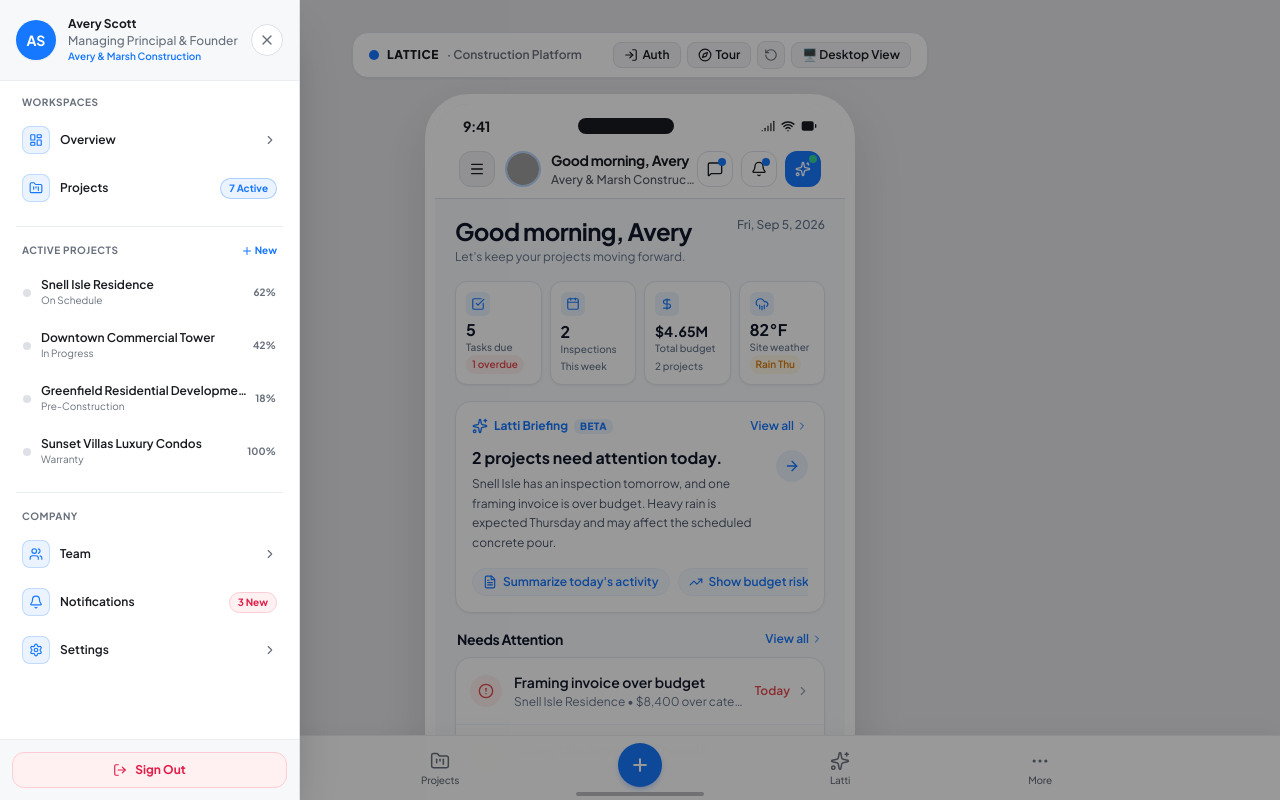
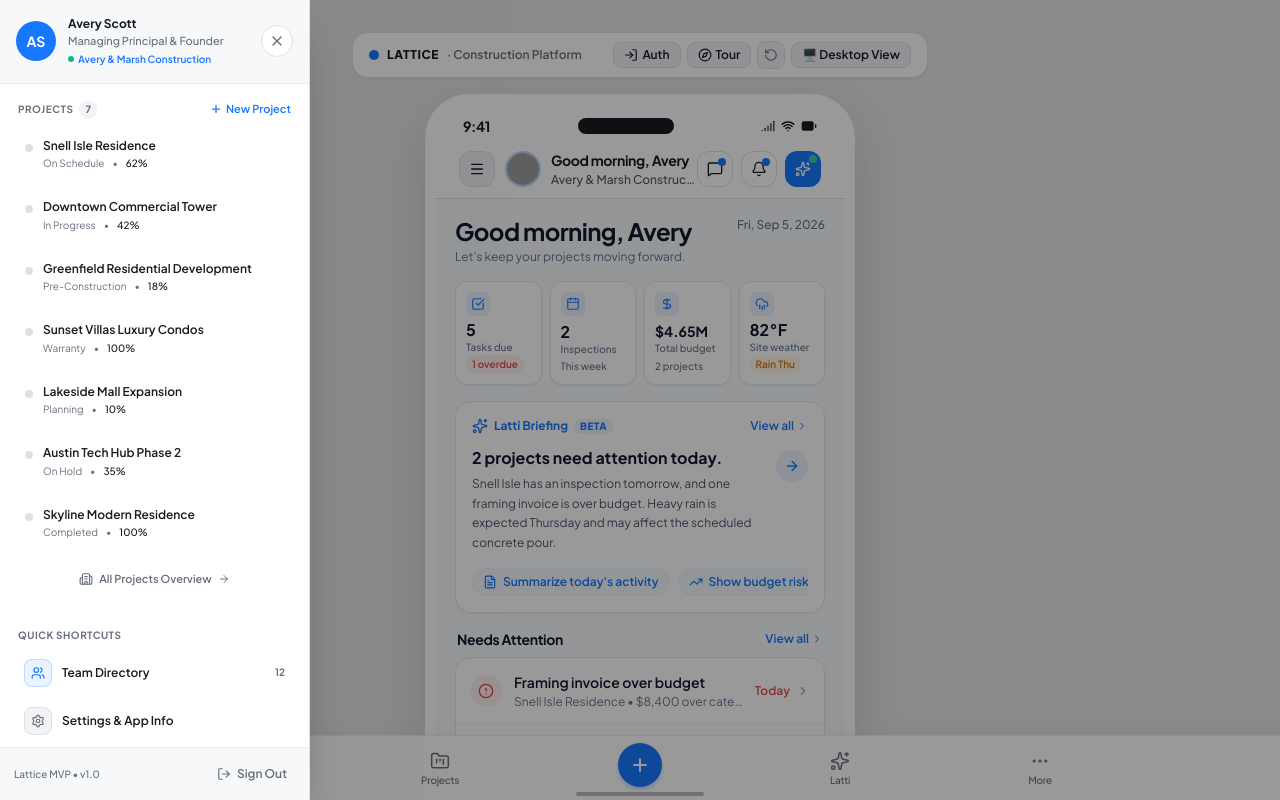
Before and after one commit to BeingSazzad/Construction-Project-Management, a React (Vite) app: page / in a window 1280 px wide. Both pictures are taken after a click on the button 477 px from the left and 169 px from the top of the page. Shown: the top 800 px of the page. Built offline with nearby package versions, Linux system fonts and the light colour scheme; grey boxes are pictures that could not be loaded.

Commit message:
feat(nav): clean up SideDrawer to minimal MVP architecture, remove redundant Workspaces and Notifications

```diff
--- a/src/components/common/SideDrawer.tsx
+++ b/src/components/common/SideDrawer.tsx
@@ -1,8 +1,7 @@
 import React from 'react';
 import { User, Project } from '../../types';
 import {
-  X, Users, Settings, LogOut, ChevronRight,
-  FolderKanban, LayoutDashboard, Plus, Bell
+  X, Users, Settings, LogOut, Plus, Check, ArrowRight, Building2
 } from 'lucide-react';
 
 interface SideDrawerProps {
@@ -28,7 +27,6 @@ export const SideDrawer: React.FC<SideDrawerProps> = ({
   onNavigateTab,
   onOpenCreateProject,
   onSignOut,
-  unreadNotifsCount = 0,
 }) => {
   if (!isOpen) return null;
 
@@ -52,103 +50,67 @@ export const SideDrawer: React.FC<SideDrawerProps> = ({
         className="absolute inset-0 bg-black/40 backdrop-blur-xs transition-opacity"
       />
 
-      {/* Drawer Panel (Apple Light Theme) */}
+      {/* Minimal MVP Drawer Panel */}
       <div
-        className="relative w-[300px] max-w-[85%] bg-white border-r border-[#DDE1E7] h-full shadow-2xl flex flex-col z-10 overflow-hidden text-[#171A1F] animate-slide-in"
+        className="relative w-[310px] max-w-[85%] bg-white border-r border-[#DDE1E7] h-full shadow-2xl flex flex-col z-10 overflow-hidden text-[#171A1F] animate-slide-in"
       >
         {/* ─── Profile Header ─── */}
         <div className="flex items-center gap-3 p-4 border-b border-[#EAEDF1] bg-[#F7F8FA]">
-          <div className="w-10 h-10 rounded-full bg-[#1677FF] text-white font-bold text-sm flex items-center justify-center shadow-sm flex-shrink-0">
+          <div className="w-10 h-10 rounded-full bg-[#1677FF] text-white font-bold text-sm flex items-center justify-center shadow-xs flex-shrink-0">
             {getInitials(currentUser.name)}
           </div>
           <div className="flex-1 min-w-0">
             <p className="text-xs font-bold text-[#171A1F] truncate leading-tight">
               {currentUser.name || 'Avery Scott'}
             </p>
-            <p className="text-xs text-[#68707C] font-medium truncate mt-0.5">
+            <p className="text-[11px] text-[#68707C] font-medium truncate mt-0.5">
               {currentUser.roleTitle || 'Managing Principal'}
             </p>
-            <p className="text-[10px] text-[#1677FF] font-semibold truncate">
+            <p className="text-[10px] text-[#1677FF] font-semibold truncate mt-0.5 flex items-center gap-1">
+              <span className="w-1.5 h-1.5 rounded-full bg-emerald-500 inline-block" />
               Avery &amp; Marsh Construction
             </p>
           </div>
           <button
             onClick={onClose}
             className="w-8 h-8 rounded-full bg-white border border-[#DDE1E7] text-[#68707C] hover:text-[#171A1F] flex items-center justify-center transition-colors cursor-pointer flex-shrink-0 active:scale-95 shadow-2xs"
-            title="Close Menu"
+            title="Close"
           >
             <X className="w-4 h-4" />
           </button>
         </div>
 
-        {/* ─── Navigation Body ─── */}
-        <div className="flex-1 overflow-y-auto px-3 py-3.5 flex flex-col gap-4">
+        {/* ─── Body Content ─── */}
+        <div className="flex-1 overflow-y-auto px-3.5 py-4 flex flex-col gap-4">
 
-          {/* 1. WORKSPACES */}
-          <div className="flex flex-col gap-1">
-            <span className="text-[10px] font-bold uppercase tracking-wider text-[#68707C] px-2.5 pb-1 block">
-              Workspaces
-            </span>
-
-            {/* Overview */}
-            <button
-              onClick={() => go('home')}
-              className="w-full flex items-center justify-between px-2.5 py-2 rounded-xl hover:bg-[#F2F2F7] text-[#171A1F] font-medium transition-all text-left cursor-pointer group active:scale-[0.99]"
-            >
-              <div className="flex items-center gap-2.5 min-w-0">
-                <div className="w-7 h-7 rounded-lg bg-[#EAF3FF] border border-[#1677FF]/20 flex items-center justify-center flex-shrink-0 text-[#1677FF]">
-                  <LayoutDashboard className="w-3.5 h-3.5" />
-                </div>
-                <span className="text-xs font-semibold text-[#171A1F] group-hover:text-[#1677FF] transition-colors">
-                  Overview
+          {/* 1. PROJECTS SWITCHER (Primary Core Feature) */}
+          <div className="flex flex-col gap-2">
+            <div className="flex items-center justify-between px-1">
+              <div className="flex items-center gap-1.5">
+                <span className="text-[10px] font-bold uppercase tracking-wider text-[#68707C]">
+                  Projects
+                </span>
+                <span className="text-[10px] font-bold px-1.5 py-0.5 rounded-full bg-[#F2F2F7] text-[#68707C]">
+                  {projects.length}
                 </span>
               </div>
-              <ChevronRight className="w-3.5 h-3.5 text-[#68707C] group-hover:text-[#1677FF] group-hover:translate-x-0.5 transition-all" />
-            </button>
-
-            {/* Projects */}
-            <button
-              onClick={() => go('projects')}
-              className="w-full flex items-center justify-between px-2.5 py-2 rounded-xl hover:bg-[#F2F2F7] text-[#171A1F] font-medium transition-all text-left cursor-pointer group active:scale-[0.99]"
-            >
-              <div className="flex items-center gap-2.5 min-w-0">
-                <div className="w-7 h-7 rounded-lg bg-[#EAF3FF] border border-[#1677FF]/20 flex items-center justify-center flex-shrink-0 text-[#1677FF]">
-                  <FolderKanban className="w-3.5 h-3.5" />
-                </div>
-                <span className="text-xs font-semibold text-[#171A1F] group-hover:text-[#1677FF] transition-colors">
-                  Projects
-                </span>
-              </div>
-              <span className="text-[10px] font-bold px-2 py-0.5 rounded-full bg-[#EAF3FF] text-[#1677FF] border border-[#1677FF]/30">
-                {projects.length > 0 ? `${projects.length} Active` : 'All'}
-              </span>
-            </button>
-          </div>
-
-          <div className="h-px bg-[#EAEDF1] mx-1" />
-
-          {/* 2. ACTIVE PROJECTS SWITCHER */}
-          <div className="flex flex-col gap-1.5">
-            <div className="flex items-center justify-between px-2.5 pb-1">
-              <span className="text-[10px] font-bold uppercase tracking-wider text-[#68707C]">
-                Active Projects
-              </span>
               {onOpenCreateProject && (
                 <button
                   onClick={() => {
                     onClose();
                     onOpenCreateProject();
                   }}
-                  className="text-[10px] font-bold text-[#1677FF] hover:underline flex items-center gap-0.5 cursor-pointer"
+                  className="text-[11px] font-semibold text-[#1677FF] hover:text-[#0958D9] flex items-center gap-1 cursor-pointer transition-colors"
                 >
-                  <Plus className="w-3 h-3" />
-                  <span>New</span>
+                  <Plus className="w-3 h-3 stroke-[2.5]" />
+                  <span>New Project</span>
                 </button>
               )}
             </div>
 
-            <div className="flex flex-col gap-1">
-              {projects.slice(0, 4).map((p) => {
+            {/* Clean Project Items */}
+            <div className="flex flex-col gap-1.5">
+              {projects.map((p) => {
                 const isActive = activeProject?.id === p.id;
                 return (
                   <button
@@ -161,45 +123,60 @@ export const SideDrawer: React.FC<SideDrawerProps> = ({
                       }
                       onClose();
                     }}
-                    className={`w-full flex items-center justify-between px-2.5 py-2 rounded-xl text-left cursor-pointer transition-all active:scale-[0.99] group ${
+                    className={`w-full flex items-center justify-between p-2.5 rounded-xl text-left cursor-pointer transition-all active:scale-[0.99] group ${
                       isActive
-                        ? 'bg-[#EAF3FF] border border-[#1677FF]/30 text-[#1677FF]'
+                        ? 'bg-[#EAF3FF] border border-[#1677FF]/30 text-[#1677FF] shadow-2xs'
                         : 'hover:bg-[#F2F2F7] text-[#171A1F] border border-transparent'
                     }`}
                   >
-                    <div className="flex items-center gap-2.5 min-w-0 flex-1">
-                      <div className={`w-2 h-2 rounded-full flex-shrink-0 ${
-                        isActive ? 'bg-[#1677FF] shadow-xs shadow-blue-500/50' : 'bg-[#DDE1E7] group-hover:bg-[#68707C]'
+                    <div className="flex items-start gap-2.5 min-w-0 flex-1">
+                      <div className={`w-2 h-2 rounded-full mt-1.5 flex-shrink-0 ${
+                        isActive ? 'bg-[#1677FF] ring-2 ring-blue-200' : 'bg-[#DDE1E7] group-hover:bg-[#68707C]'
                       }`} />
                       <div className="min-w-0 flex-1">
-                        <p className={`text-xs font-semibold truncate ${
+                        <p className={`text-xs font-semibold leading-snug break-words ${
                           isActive ? 'text-[#1677FF]' : 'text-[#171A1F] group-hover:text-[#1677FF]'
                         }`}>
                           {p.name}
                         </p>
-                        <p className="text-[10px] text-[#68707C] truncate">
-                          {p.status || 'In Progress'}
-                        </p>
+                        <div className="flex items-center gap-2 mt-0.5 text-[10px] text-[#68707C]">
+                          <span className="truncate">{p.status || 'In Progress'}</span>
+                          <span>•</span>
+                          <span className="font-medium text-[#171A1F]">{p.progress}%</span>
+                        </div>
                       </div>
                     </div>
-                    <span className="text-[10px] font-bold text-[#68707C] ml-2 flex-shrink-0">
-                      {p.progress}%
-                    </span>
+
+                    {isActive && (
+                      <div className="ml-2 flex-shrink-0 w-5 h-5 rounded-full bg-[#1677FF]/10 text-[#1677FF] flex items-center justify-center">
+                        <Check className="w-3 h-3 stroke-[3]" />
+                      </div>
+                    )}
                   </button>
                 );
               })}
             </div>
+
+            {/* View All Projects Link */}
+            <button
+              onClick={() => go('projects')}
+              className="w-full flex items-center justify-center gap-1.5 py-2 text-[11px] font-semibold text-[#68707C] hover:text-[#1677FF] transition-colors cursor-pointer mt-1"
+            >
+              <Building2 className="w-3.5 h-3.5" />
+              <span>All Projects Overview</span>
+              <ArrowRight className="w-3 h-3" />
+            </button>
           </div>
 
           <div className="h-px bg-[#EAEDF1] mx-1" />
 
-          {/* 3. COMPANY & ADMIN */}
+          {/* 2. ESSENTIAL QUICK SHORTCUTS */}
           <div className="flex flex-col gap-1">
-            <span className="text-[10px] font-bold uppercase tracking-wider text-[#68707C] px-2.5 pb-1 block">
-              Company
+            <span className="text-[10px] font-bold uppercase tracking-wider text-[#68707C] px-1 pb-1 block">
+              Quick Shortcuts
             </span>
 
-            {/* Team */}
+            {/* Team Directory */}
             <button
               onClick={() => go('team')}
               className="w-full flex items-center justify-between px-2.5 py-2 rounded-xl hover:bg-[#F2F2F7] text-[#171A1F] font-medium transition-all text-left cursor-pointer group active:scale-[0.99]"
@@ -209,32 +186,12 @@ export const SideDrawer: React.FC<SideDrawerProps> = ({
                   <Users className="w-3.5 h-3.5" />
                 </div>
                 <span className="text-xs font-semibold text-[#171A1F] group-hover:text-[#1677FF] transition-colors">
-                  Team
+                  Team Directory
                 </span>
               </div>
-              <ChevronRight className="w-3.5 h-3.5 text-[#68707C] group-hover:text-[#1677FF] group-hover:translate-x-0.5 transition-all" />
-            </button>
-
-            {/* Notifications */}
-            <button
-              onClick={() => go('notifications')}
-              className="w-full flex items-center justify-between px-2.5 py-2 rounded-xl hover:bg-[#F2F2F7] text-[#171A1F] font-medium transition-all text-left cursor-pointer group active:scale-[0.99]"
-            >
-              <div className="flex items-center gap-2.5 min-w-0">
-                <div className="w-7 h-7 rounded-lg bg-[#EAF3FF] border border-[#1677FF]/20 flex items-center justify-center flex-shrink-0 text-[#1677FF]">
-                  <Bell className="w-3.5 h-3.5" />
-                </div>
-                <span className="text-xs font-semibold text-[#171A1F] group-hover:text-[#1677FF] transition-colors">
-                  Notifications
-                </span>
-              </div>
-              {unreadNotifsCount > 0 ? (
-                <span className="text-[10px] font-bold px-2 py-0.5 rounded-full bg-rose-50 text-rose-600 border border-rose-200">
-                  {unreadNotifsCount} New
-                </span>
-              ) : (
-                <ChevronRight className="w-3.5 h-3.5 text-[#68707C] group-hover:text-[#1677FF] group-hover:translate-x-0.5 transition-all" />
-              )}
+              <span className="text-[10px] font-bold text-[#68707C]">
+                12
+              </span>
             </button>
 
             {/* Settings */}
@@ -243,24 +200,26 @@ export const SideDrawer: React.FC<SideDrawerProps> = ({
               className="w-full flex items-center justify-between px-2.5 py-2 rounded-xl hover:bg-[#F2F2F7] text-[#171A1F] font-medium transition-all text-left cursor-pointer group active:scale-[0.99]"
             >
               <div className="flex items-center gap-2.5 min-w-0">
-                <div className="w-7 h-7 rounded-lg bg-[#EAF3FF] border border-[#1677FF]/20 flex items-center justify-center flex-shrink-0 text-[#1677FF]">
+                <div className="w-7 h-7 rounded-lg bg-[#F2F2F7] border border-[#DDE1E7] flex items-center justify-center flex-shrink-0 text-[#68707C] group-hover:text-[#171A1F]">
                   <Settings className="w-3.5 h-3.5" />
                 </div>
                 <span className="text-xs font-semibold text-[#171A1F] group-hover:text-[#1677FF] transition-colors">
-                  Settings
+                  Settings &amp; App Info
                 </span>
               </div>
-              <ChevronRight className="w-3.5 h-3.5 text-[#68707C] group-hover:text-[#1677FF] group-hover:translate-x-0.5 transition-all" />
             </button>
           </div>
 
         </div>
 
-        {/* ─── Footer: Sign Out ─── */}
-        <div className="p-3 border-t border-[#EAEDF1] bg-[#F7F8FA]">
+        {/* ─── Minimal Footer ─── */}
+        <div className="p-3.5 border-t border-[#EAEDF1] bg-[#F7F8FA] flex items-center justify-between">
+          <span className="text-[10px] font-medium text-[#68707C]">
+            Lattice MVP • v1.0
+          </span>
           <button
             onClick={() => { onSignOut(); onClose(); }}
-            className="w-full h-9 rounded-xl bg-rose-50 border border-rose-200 hover:bg-rose-100 text-rose-600 font-bold text-xs flex items-center justify-center gap-2 cursor-pointer transition-all active:scale-95 shadow-2xs"
+            className="flex items-center gap-1.5 text-xs font-semibold text-[#68707C] hover:text-rose-600 transition-colors cursor-pointer py-1 px-2 rounded-lg hover:bg-rose-50"
           >
             <LogOut className="w-3.5 h-3.5" />
             <span>Sign Out</span>
```
